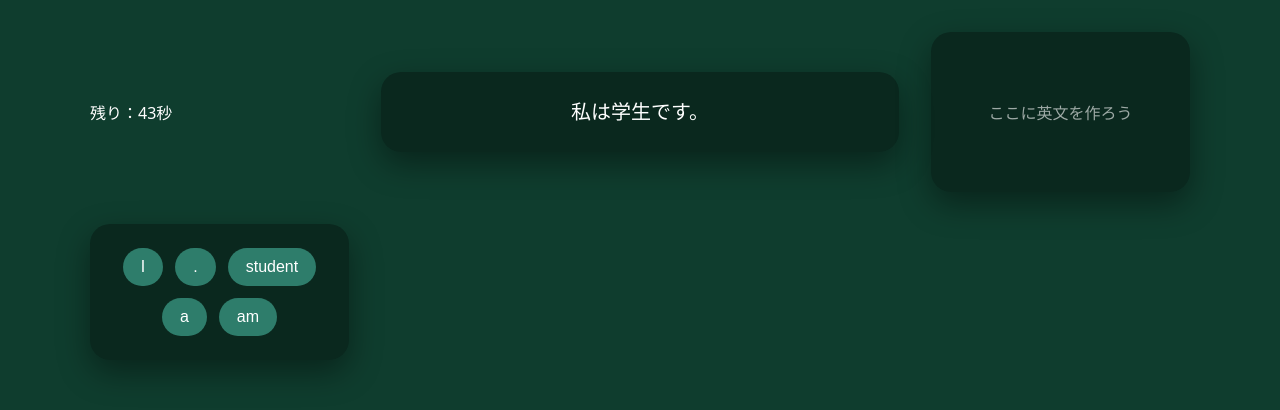
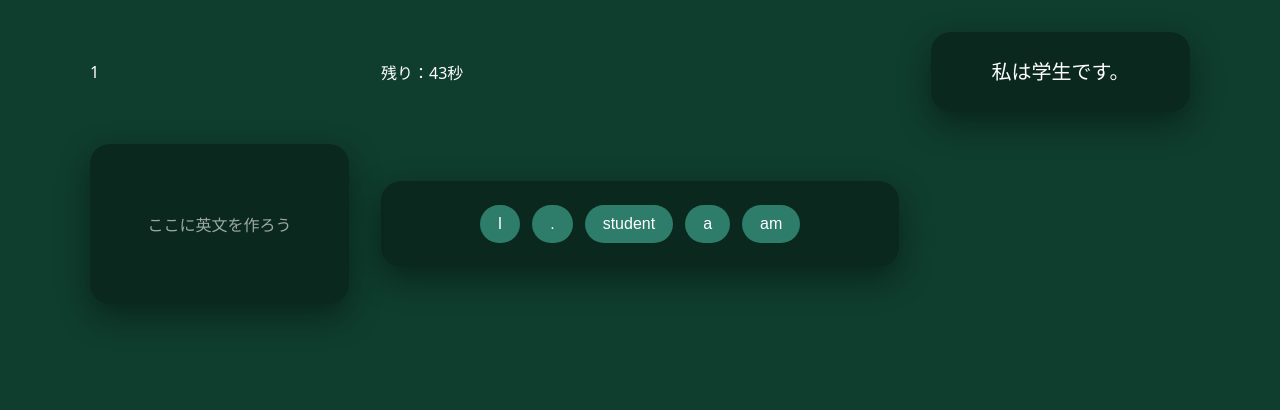
Before and after one commit to morik7554/english-knock-super, a React (Vite) app: page / in a window 1280 px wide. Both pictures are taken after a click on the button "Start". Shown: the top 410 px of the page. Built offline with nearby package versions, Linux system fonts and the light colour scheme.

Commit message:
feat: add countdown 3-2-1

```diff
--- a/src/components/GameScreen.jsx
+++ b/src/components/GameScreen.jsx
@@ -9,6 +9,7 @@ export default function GameScreen({ onFinish }) {
   const [result, setResult] = useState(null);
   const [results, setResults] = useState([]);
   const [timeLeft, setTimeLeft] = useState(45);
+  const [countdown, setCountdown] = useState(3);
   const resultsRef = useRef(results);
 
   useEffect(() => {
@@ -30,6 +31,18 @@ export default function GameScreen({ onFinish }) {
   }, []);
 
   useEffect(() => {
+    if (countdown === null) return;
+    const id = setInterval(() => {
+      setCountdown((c) => {
+        if (c === null) return c;
+        if (c <= 1) return null;
+        return c - 1;
+      });
+    }, 1000);
+    return () => clearInterval(id);
+  }, [countdown]);
+
+  useEffect(() => {
     const words = question.en.split(" ").filter(Boolean);
     const shuffled = [...words]
       .map((w, i) => ({ text: w, id: i, hidden: false }))
@@ -40,6 +53,7 @@ export default function GameScreen({ onFinish }) {
   }, [question]);
 
   const onTapChoice = (i) => {
+    if (countdown !== null) return;
     const target = choices[i];
     if (!target || target.hidden) return;
 
@@ -50,6 +64,7 @@ export default function GameScreen({ onFinish }) {
   };
 
   const onTapUserWord = (i) => {
+    if (countdown !== null) return;
     const removed = userWords[i];
     if (!removed) return;
 
@@ -96,6 +111,7 @@ export default function GameScreen({ onFinish }) {
   return (
     <div className="app bg">
       <div className="game-layout">
+        {countdown !== null && <div>{countdown}</div>}
         <div>残り：{timeLeft}秒</div>
         <div className="card question">{question.ja}</div>
 
@@ -109,6 +125,7 @@ export default function GameScreen({ onFinish }) {
               key={i}
               className="word selected"
               onClick={() => onTapUserWord(i)}
+              disabled={countdown !== null}
             >
               {w.text}
             </button>
@@ -121,7 +138,12 @@ export default function GameScreen({ onFinish }) {
         <div className="card choices">
           {choices.map((w, i) =>
             w.hidden ? null : (
-              <button key={i} className="word" onClick={() => onTapChoice(i)}>
+              <button
+                key={i}
+                className="word"
+                onClick={() => onTapChoice(i)}
+                disabled={countdown !== null}
+              >
                 {w.text}
               </button>
             )
```
